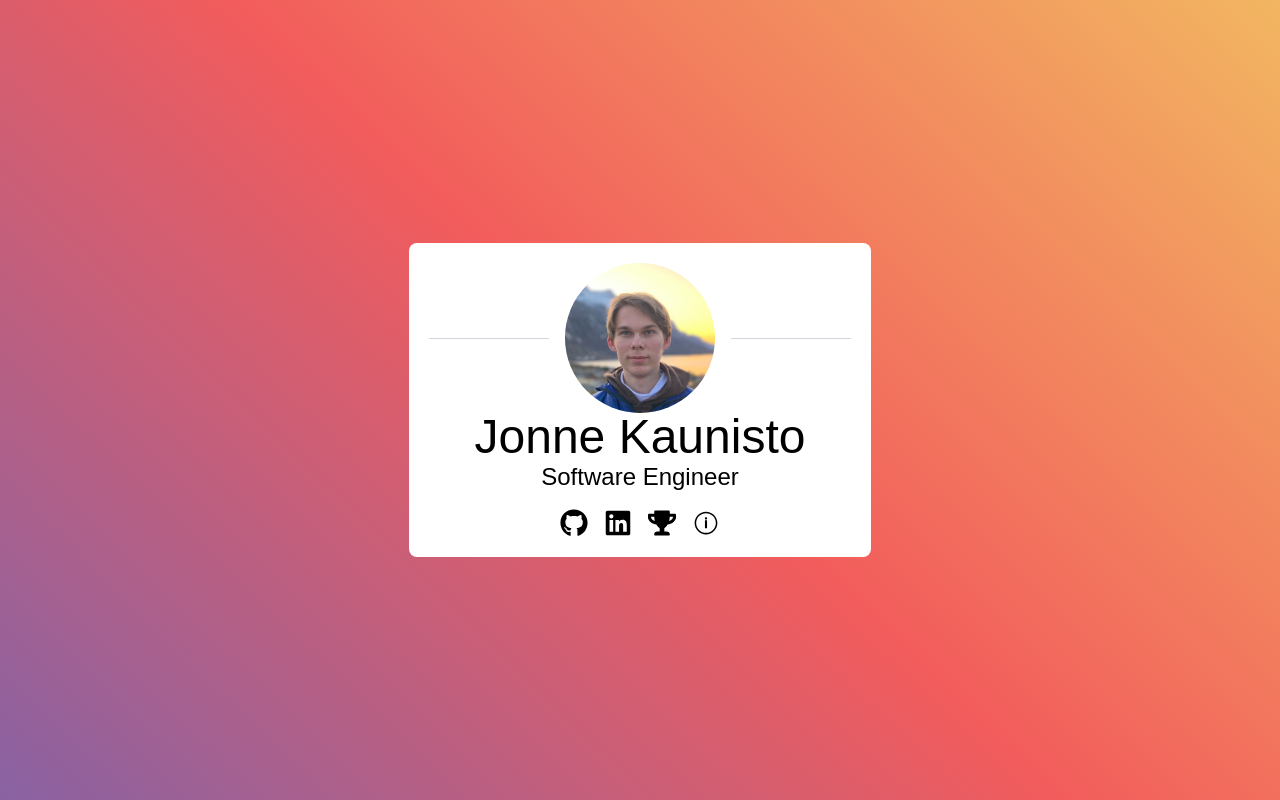
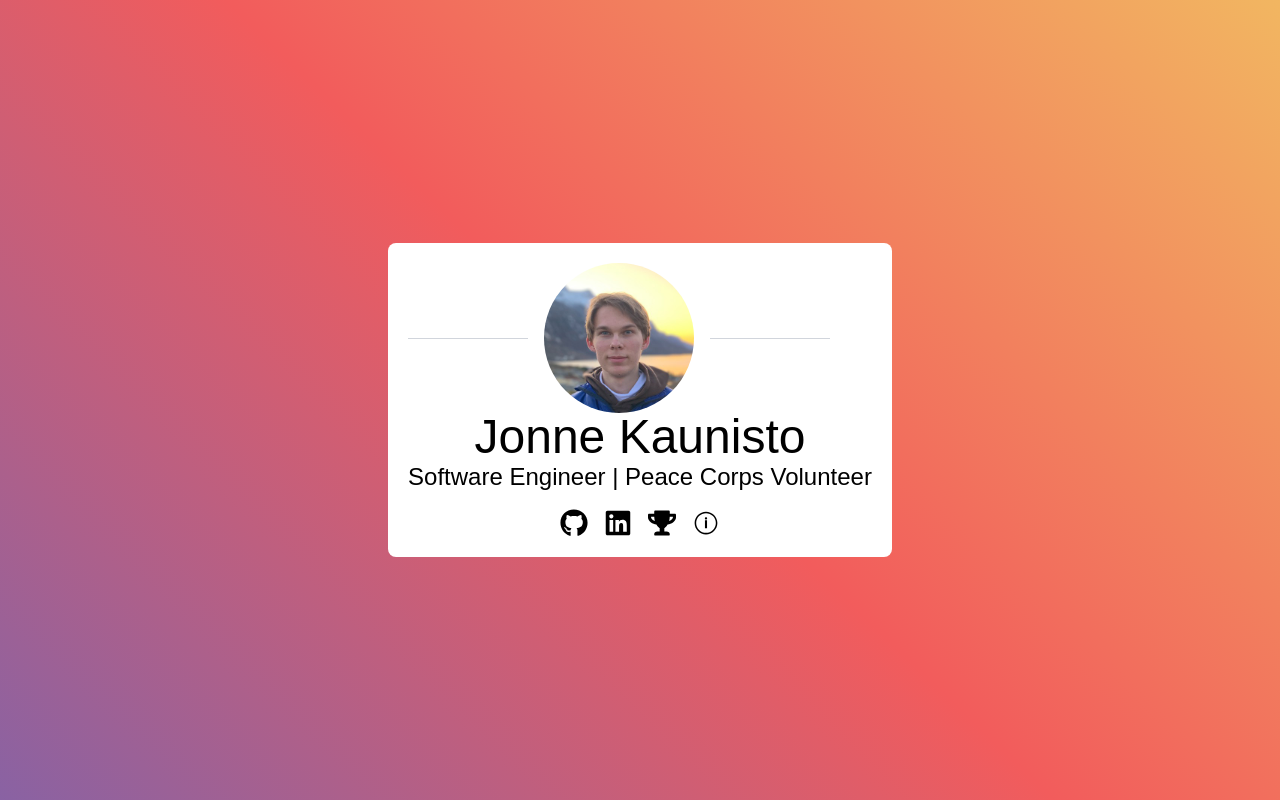
Before and after one commit to jonnekaunisto/PersonalWebsite, a Next.js app: page / in a window 1280 px wide. Built offline with nearby package versions, Linux system fonts and the light colour scheme; a web font is replaced by a local one.

Commit message:
Add PC experience

```diff
--- a/src/app/layout.tsx
+++ b/src/app/layout.tsx
@@ -20,8 +20,8 @@ const alumniSans = Alumni_Sans_Pinstripe({
 });
 
 export const metadata: Metadata = {
-  title: "Jonne Kaunisto",
-  description: "Jonne's personal website",
+  title: "Jonne Kaunisto | Software Engineer & Peace Corps Volunteer",
+  description: "Personal website of Jonne Kaunisto, a software engineer and Peace Corps volunteer in Costa Rica.",
   keywords: "Jonne, Jonne Kaunisto, Kaunisto, jonnekaunisto.com"
 };
 
--- a/src/app/page.tsx
+++ b/src/app/page.tsx
@@ -17,7 +17,7 @@ export default function Home() {
 							<hr className="h-px w-30 bg-gray-300 border-0"></hr>
 						</span>
 						<h1 className="text-5xl text-center font-alumni">Jonne Kaunisto</h1>
-						<p className="text-2xl text-center font-alumni">Software Engineer</p>
+						<p className="text-2xl text-center font-alumni">Software Engineer | Peace Corps Volunteer</p>
 					</header>
 
 					<footer>
```
